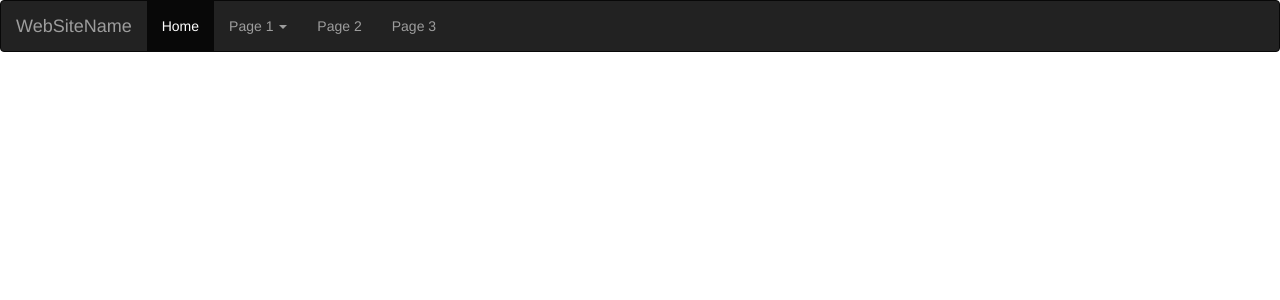
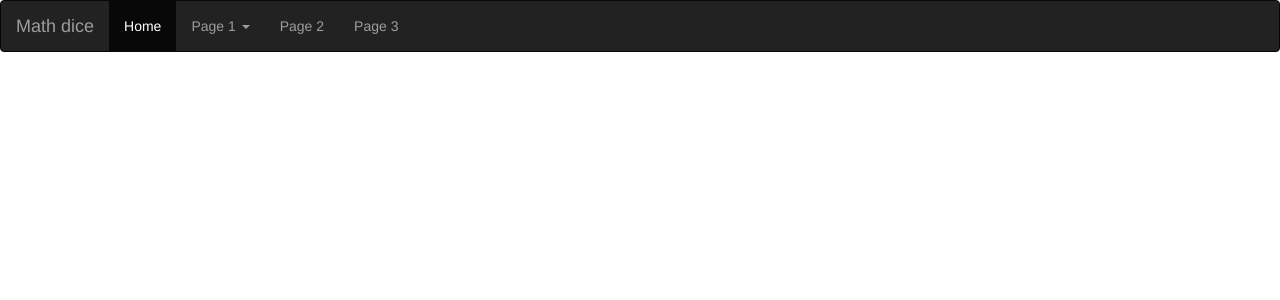
Before and after one commit to hejuso/Math-Dice, a PHP site: page / in a window 1280 px wide. Shown: the top 300 px of the page. Run offline with PHP 8.4, Linux system fonts and the light colour scheme.

Commit message:
Intentos fallidos de extraer datos de array, preguntar a Paco

```diff
--- a/index.php
+++ b/index.php
@@ -52,8 +52,9 @@ $menu=array(
 
         <nav class="navbar navbar-inverse">
           <div class="container-fluid">
+            <?php //foreach ($menu as $item): ?>
             <div class="navbar-header">
-              <a class="navbar-brand" href="#">WebSiteName</a>
+              <a class="navbar-brand" href="#">Math dice</a>
             </div>
             <div>
               <ul class="nav navbar-nav">
@@ -71,6 +72,7 @@ $menu=array(
                 <li><a href="#">Page 3</a></li>
               </ul>
             </div>
+            <?php //endforeach; ?>
           </div>
         </nav>
 
```
